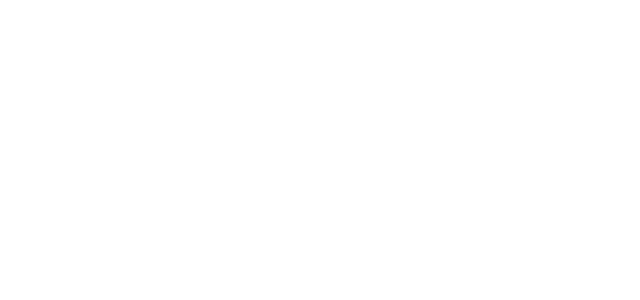
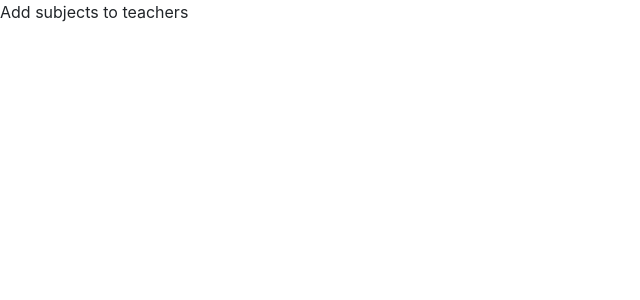
Before and after one commit to SLIITITP/ITP_WD_B02_08, a React (Create React App) app in the folder frontend/: page /payment/addSubToTeachers in a window 1280 px wide. Before the commit this address had no page. Shown: the top 300 px of the page, without its empty margins (0-640 px from the left). Built offline with nearby package versions, Linux system fonts and the light colour scheme.

Commit message:
Added component to App.js

```diff
--- a/frontend/src/App.js
+++ b/frontend/src/App.js
@@ -126,6 +126,7 @@
 import ResearchMaterialCardStudent from './components/ResearchMaterialCardStudent';
 import RecordMaterialCardStudent from './components/RecordMaterialCardStudent';
 import FeedBackStudent from './components/FeedBackStudent';
+import AddSubToTeachers from './components/PaymentComponents/AddSubToTeachers';
 
 /*
 
@@ -153,11 +154,15 @@
         <Route path='/getPayment' exact element={<GetPayment />} />
         <Route path='/testuser' element={<Testuser />} />
         <Route path='/t1' element={<T1 />} />
+
+        {/* Financial Management Routes */}
         <Route path='/addPayment' exact element={<AddPayment />} />
         <Route path='/payOnline' exact element={<OnlinePayment />} />
         <Route path='/viewPayment' exact element={<ViewPayment />} />
         <Route path='/confirmPayment' exact element={<PaymentConfirm />} />
         <Route path='/payment/checkout' exact element={<StripeContainer />} />
+        <Route path='/payment/addSubToTeachers' element={<AddSubToTeachers/>} />
+
 
 
 
--- /dev/null
+++ b/frontend/src/components/PaymentComponents/AddSubToTeachers.js
@@ -0,0 +1,11 @@
+import React from 'react'
+
+export default function AddSubToTeachers() {
+
+
+  return (
+    <div>
+        Add subjects to teachers
+    </div>
+  )
+}
```
